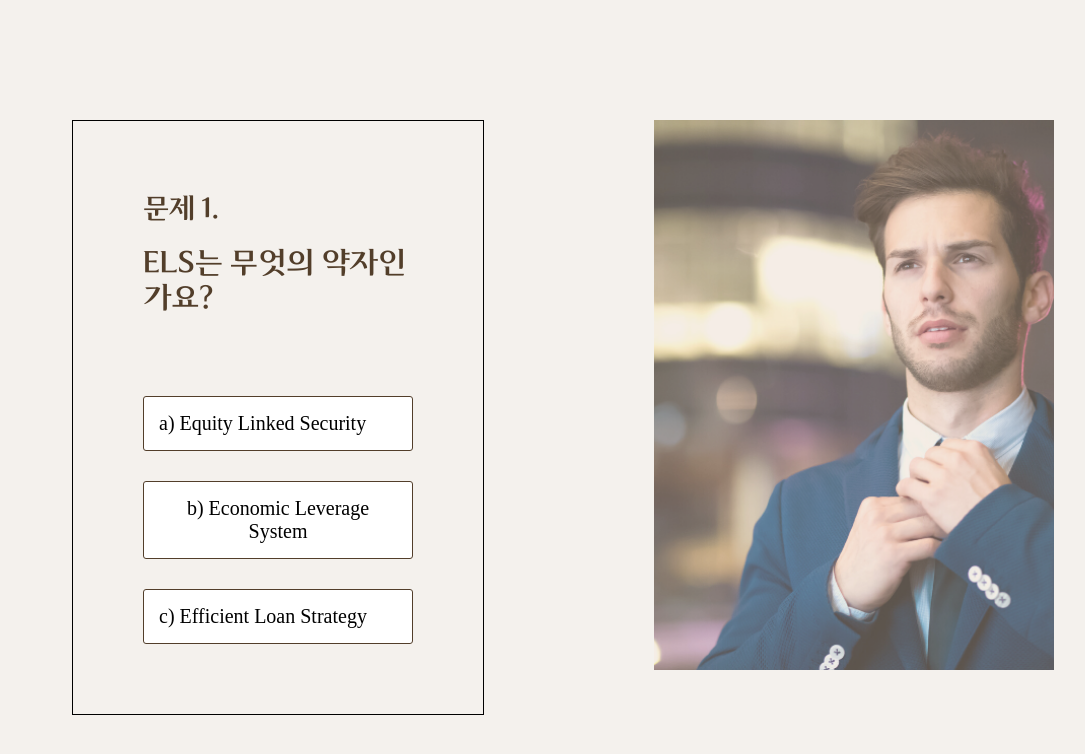
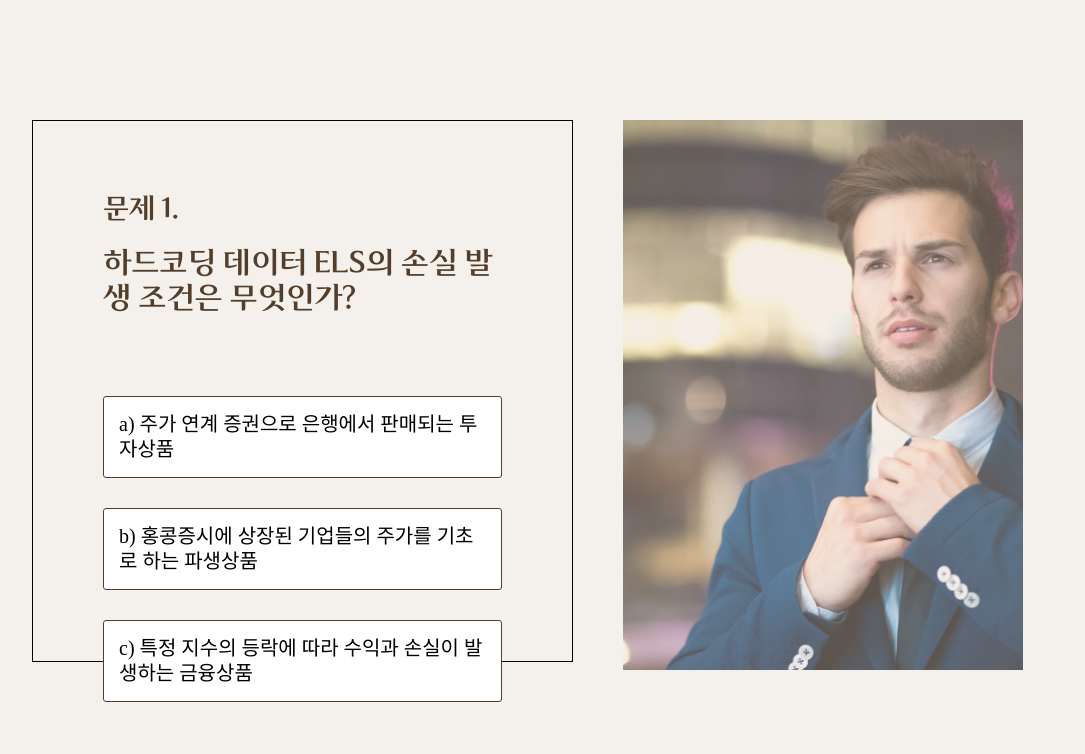
Before and after one commit to 2024-Koscom-Hackathon-Team-5/kuiz, a React (Create React App) app: page /quizpage in a window 1280 px wide. Shown: the top 754 px of the page, without its empty margins (98-1183 px from the left). Built offline with nearby package versions, Linux system fonts and the light colour scheme; no server answers; a web font is replaced by a local one.

Commit message:
[KSM]  axios add

```diff
--- a/src/App.js
+++ b/src/App.js
@@ -8,8 +8,8 @@ import Product from './Product';
 import QuizPage from './QuizPage';
 import React from "react";
 
-// const apiUrl = "http://221.168.36.167:8080/";
-const apiUrl = "http://localhost:8080/";
+ const apiUrl = "http://221.168.36.167:8080/";
+//const apiUrl = "http://localhost:8080/";
 
 function App() {
   return (
--- a/src/QuizPage.css
+++ b/src/QuizPage.css
@@ -4,15 +4,15 @@
 
 .app {
     background-color: #F4F1ED;
-    width: 40%;
-    min-height: 400px;
-    height: min-content;
+    width: 500px;
+    height: 400px;
     border-radius: 0px;
     /* padding: 70px; */
     border: solid 1px #000000;
 
-    /* margin-top: 120px;
-    margin-left: 210px; */
+    margin-left: 130px;
+    margin-top: 120px;
+    margin-right: 50px;
 
     justify-content: center;
     align-items: center;
@@ -20,14 +20,14 @@
 
   .wrapper_right {
     background-color: #F4F1ED;
-    width: 40%;
+    width: 700px;
     height: min-content;
     border-radius: 0px;
 
+    margin: 0px;
     /* margin-top: 70px;
     margin-left: 20px;
     padding: 50px; */
-    margin-right: 10%;
 
     justify-content: center;
     align-items: center;
@@ -35,7 +35,7 @@
 
 .app_right {
     background-color: #F4F1ED;
-    width: 40%;
+    width: 500px;
     height: min-content;
     border-radius: 0px;
     border: solid 1px #000000;
@@ -106,6 +106,8 @@
 
     font-family: Arita-dotum-Light;
     font-size: 20px;
+    text-align: left;
+    line-height: 25px;
     color: #000000;
 
     background-color: #FFFFFF;
--- a/src/QuizPage.js
+++ b/src/QuizPage.js
@@ -8,84 +8,18 @@ import styled from 'styled-components';
 import { useNavigate } from "react-router-dom";
 
 export default function QuizPage({ apiUrl }) {
-    const quiz_list = [
-        {
-            "id": 1,
-            "quiz_name": "ELS는 무엇의 약자인가요?",
-            "choice_num": 3,
-            "answer": "a)",
-            "commentary": "ELS 는 고위험 상품 중 하나로 간주됩니다. ELS 는 기본 주가나...",
-            "choices": [
-                {
-                    "id": 1,
-                    "quiz_name": "ELS는 무엇의 약자인가요?",
-                    "choice_num": "a)",
-                    "choice": "Equity Linked Security",
-                    "isAnswer": true,
-                    "createdDate": null,
-                    "modifiedDate": null
-                },
-                {
-                    "id": 2,
-                    "quiz_name": "ELS는 무엇의 약자인가요?",
-                    "choice_num": "b)",
-                    "choice": "Economic Leverage System",
-                    "isAnswer": false,
-                    "createdDate": null,
-                    "modifiedDate": null
-                },
-                {
-                    "id": 3,
-                    "quiz_name": "ELS는 무엇의 약자인가요?",
-                    "choice_num": "c)",
-                    "choice": "Efficient Loan Strategy",
-                    "isAnswer": false,
-                    "createdDate": null,
-                    "modifiedDate": null
-                }
-            ],
+        const keyword = [ {
+            "keywordId": 1,
+            "keyword_name": "ELS",
+            "kor_name": "ELS",
+            "relavant_product": "원금 보장 상품",
+            "recommend_phrase": "확.실.한 원금보장상품을 원한다면?",
+            "quiz_cnt": 3,
+            "product_cnt": 9,
             "createdDate": null,
             "modifiedDate": null
-        },
-        {
-            "id": 2,
-            "quiz_name": "asdfasdfasdfasdfasdf",
-            "choice_num": 2,
-            "answer": "bbb",
-            "commentary": "asdfasdf",
-            "choices": [
-                {
-                    "id": 4,
-                    "quiz_name": "asdfasdfasdfasdfasdf",
-                    "choice_num": "a)",
-                    "choice": "Equity Linked Security",
-                    "isAnswer": true,
-                    "createdDate": null,
-                    "modifiedDate": null
-                },
-                {
-                    "id": 5,
-                    "quiz_name": "asdfasdfasdfasdfasdf",
-                    "choice_num": "b)",
-                    "choice": "Economic Leverage System",
-                    "isAnswer": false,
-                    "createdDate": null,
-                    "modifiedDate": null
-                },
-                {
-                    "id": 6,
-                    "quiz_name": "asdfasdfasdfasdfasdf",
-                    "choice_num": "c)",
-                    "choice": "Efficient Loan Strategy",
-                    "isAnswer": false,
-                    "createdDate": null,
-                    "modifiedDate": null
-                }
-            ],
-            "createdDate": null,
-            "modifiedDate": null
-        }
-    ];
+            }
+        ];
 
     const [currentQuestion, setCurrentQuestion] = useState(0);
     const [showScore, setShowScore] = useState(false);
@@ -95,6 +29,120 @@ export default function QuizPage({ apiUrl }) {
     const [clickedAnswer, setClickedAnswer] = useState(0);
 
     const [searchName, setSearchName] = useState('ELS');
+    const [quizlist, setQuizList] = useState([{
+        "id": 1,
+        "quiz_name": "하드코딩 데이터 ELS의 손실 발생 조건은 무엇인가?",
+        "choice_num": 3,
+        "answer": "b)",
+        "commentary": "ELS는 만기 시점에 기초 자산 가격이 가입 당시 대비 일정 비율 이하로 하락할 경우에 손실이 발생하는 구조를 갖고 있습니다.",
+        "choices": [
+            {
+                "id": 2,
+                "quiz_name": "ELS의 손실 발생 조건은 무엇인가?",
+                "choice_num": "a)",
+                "choice": "주가 연계 증권으로 은행에서 판매되는 투자상품",
+                "isAnswer": true,
+                "createdDate": null,
+                "modifiedDate": null
+            },
+            {
+                "id": 3,
+                "quiz_name": "ELS의 손실 발생 조건은 무엇인가?",
+                "choice_num": "b)",
+                "choice": "홍콩증시에 상장된 기업들의 주가를 기초로 하는 파생상품",
+                "isAnswer": false,
+                "createdDate": null,
+                "modifiedDate": null
+            },
+            {
+                "id": 4,
+                "quiz_name": "ELS의 손실 발생 조건은 무엇인가?",
+                "choice_num": "c)",
+                "choice": "특정 지수의 등락에 따라 수익과 손실이 발생하는 금융상품",
+                "isAnswer": false,
+                "createdDate": null,
+                "modifiedDate": null
+            }
+        ],
+        "createdDate": null,
+        "modifiedDate": null
+    },
+    {
+        "id": 2,
+        "quiz_name": "금융권에서 ELS 손실에 대한 보상은 어떻게 이루어지는가?",
+        "choice_num": 3,
+        "answer": "b)",
+        "commentary": "금융당국이 손실의 40~80%를 금융사에 권고하여 배상하는 경우가 있습니다. 금융권에서는 불완전판매 등 금융사의 과실이 인정되면 일부 배상이 이루어질 수 있습니다.",
+        "choices": [
+            {
+                "id": 1,
+                "quiz_name": "금융권에서 ELS 손실에 대한 보상은 어떻게 이루어지는가?",
+                "choice_num": "a)",
+                "choice": "주가 연계 증권으로 은행에서 판매되는 투자상품",
+                "isAnswer": false,
+                "createdDate": null,
+                "modifiedDate": null
+            },
+            {
+                "id": 5,
+                "quiz_name": "금융권에서 ELS 손실에 대한 보상은 어떻게 이루어지는가?",
+                "choice_num": "b)",
+                "choice": "만기 시점에 기초 자산 가격이 가입 당시 대비 일정 비율 이하로 하락할 경우",
+                "isAnswer": true,
+                "createdDate": null,
+                "modifiedDate": null
+            },
+            {
+                "id": 6,
+                "quiz_name": "금융권에서 ELS 손실에 대한 보상은 어떻게 이루어지는가?",
+                "choice_num": "c)",
+                "choice": "지수 상장 기업의 이익이 증가할 경우",
+                "isAnswer": false,
+                "createdDate": null,
+                "modifiedDate": null
+            }
+        ],
+        "createdDate": null,
+        "modifiedDate": null
+    },
+    {
+        "id": 13,
+        "quiz_name": "ELS(연계 주가연계증권)란 무엇인가?",
+        "choice_num": 3,
+        "answer": "c)",
+        "commentary": "ELS(연계 주가연계증권)는 특정 지수의 등락에 따라 수익과 손실이 발생하는 금융상품입니다. 주로 은행에서 판매되며, 기초 자산으로 주로 주가 지수가 사용됩니다.",
+        "choices": [
+            {
+                "id": 37,
+                "quiz_name": "ELS(연계 주가연계증권)란 무엇인가?",
+                "choice_num": "a)",
+                "choice": "인덱스 펀드는 특정 지수를 복제하여 운용되며, 수익률이 지수와 정확히 일치한다.",
+                "isAnswer": false,
+                "createdDate": null,
+                "modifiedDate": null
+            },
+            {
+                "id": 38,
+                "quiz_name": "ELS(연계 주가연계증권)란 무엇인가?",
+                "choice_num": "b)",
+                "choice": "인덱스 펀드는 전문 관리인이 주식을 개별적으로 선택하여 운용되며, 높은 수익을 목표로 한다.",
+                "isAnswer": false,
+                "createdDate": null,
+                "modifiedDate": null
+            },
+            {
+                "id": 39,
+                "quiz_name": "ELS(연계 주가연계증권)란 무엇인가?",
+                "choice_num": "c)",
+                "choice": "인덱스 펀드는 펀드의 수익을 모두 기부하는 비영리 단체가 운용한다.",
+                "isAnswer": false,
+                "createdDate": null,
+                "modifiedDate": null
+            }
+        ],
+        "createdDate": null,
+        "modifiedDate": null
+    }]);
 
     useEffect(() => {
         const name = getCookie('search_name');
@@ -109,7 +157,10 @@ export default function QuizPage({ apiUrl }) {
 
                 if (response) {
                     //renderFunction
-                    console.log(response);
+                    console.log(quizlist);
+                    console.log(response.data.quiz_list);
+                   setQuizList(response.data.quiz_list);
+
                     //setLists(response.data)
                 }
                 else {
@@ -134,7 +185,7 @@ export default function QuizPage({ apiUrl }) {
     };
     const madeViewOfNext = () => {
         const nextQuestion = currentQuestion + 1;
-        if (nextQuestion < quiz_list.length) {
+        if (nextQuestion < quizlist.length) {
             setCurrentQuestion(nextQuestion);
 
             //reset
@@ -150,7 +201,7 @@ export default function QuizPage({ apiUrl }) {
             <div className='app'>
                 {showScore ? (
                     <div className='score-section'>
-                        You scored {score} out of {quiz_list.length}
+                        You scored {score} out of {quizlist.length}
                     </div>
                 ) : (
                     <>
@@ -158,10 +209,10 @@ export default function QuizPage({ apiUrl }) {
                             <div className='question-count'>
                                 <span>문제 {currentQuestion + 1}.</span>
                             </div>
-                            <div className='question-text'>{quiz_list[currentQuestion].quiz_name}</div>
+                            <div className='question-text'>{quizlist[currentQuestion].quiz_name}</div>
                         </div>
                         <div className='answer-section'>
-                            {quiz_list[currentQuestion].choices.map((choices) => (
+                            {quizlist[currentQuestion].choices.map((choices) => (
                                 <button id='answers' onClick={() => handleAnswerOptionClick(choices.isAnswer, choices.choice_num)}>{choices.choice_num + ' ' + choices.choice}</button>
                             ))}
                         </div>
@@ -174,7 +225,7 @@ export default function QuizPage({ apiUrl }) {
                 {showAnswer ? (
                     <>
                         <div className='app_right'>
-                            <p id='quiz_commentary'>{quiz_list[currentQuestion].commentary}</p>
+                            <div id='quiz_commentary'>{quizlist[currentQuestion].commentary}</div>
                             <button id='NextBtn' onClick={() => madeViewOfNext()}>{'다음 문제 풀기 >'}</button>
                         </div>
                         <div class="block-container">
@@ -184,7 +235,7 @@ export default function QuizPage({ apiUrl }) {
                             <button class="block-element"><img src="/imgs/kakao.png" className='sns_image' /></button>
                         </div>
                         <br></br>
-                        <button id='ADBtn' onClick={() => letsStart()}>{'확실한 원금 보장 상품을 원한다면? >'}</button>
+                        <button id='ADBtn' onClick={() => letsStart()}>{keyword.commentary}</button>
                     </>
                 ) : (
                     <img src="/imgs/img4.png" className='right_img' />
```
